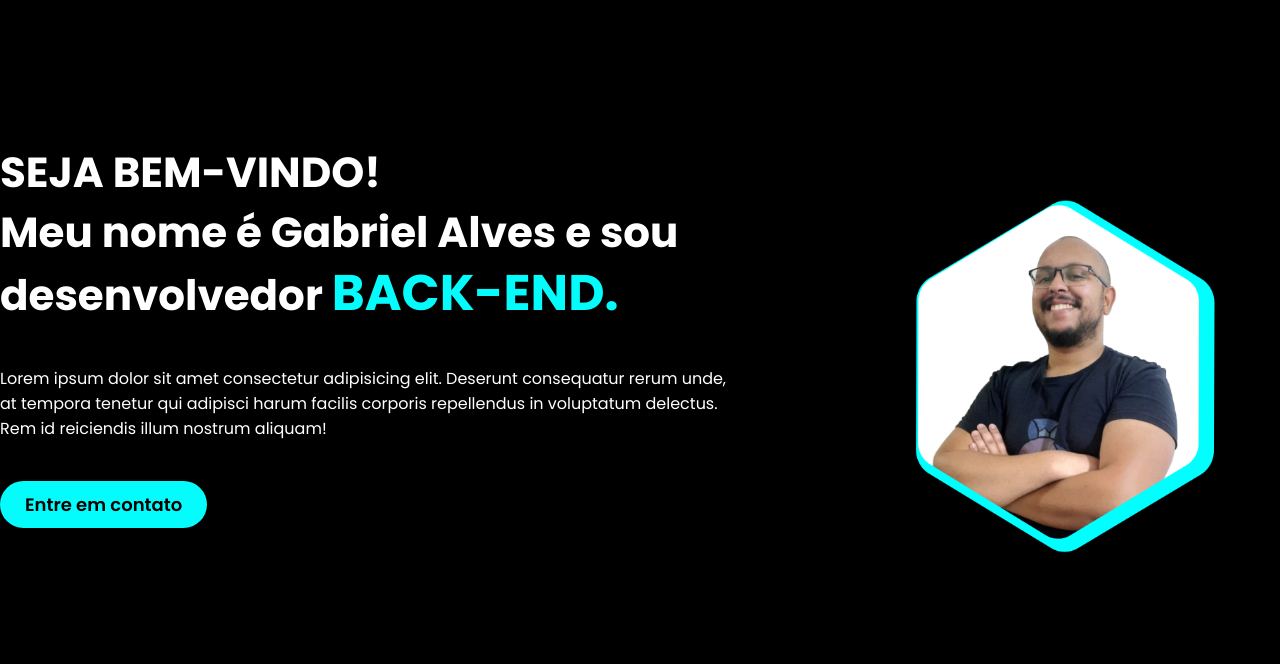
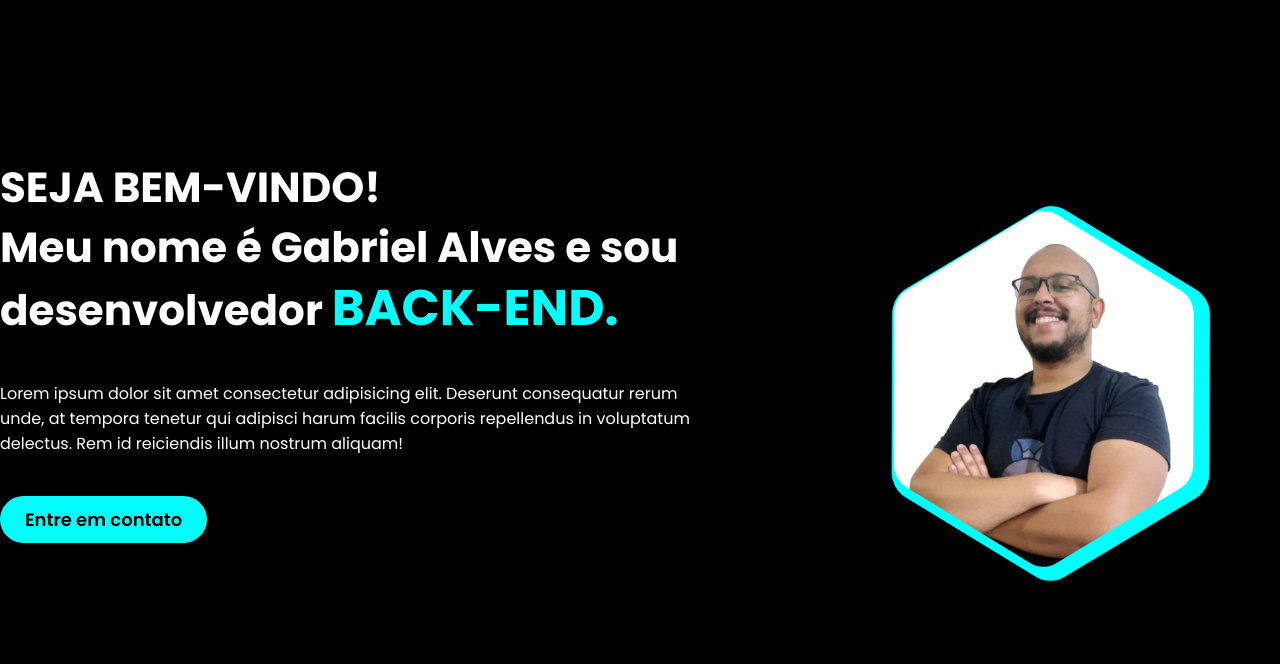
Before and after one commit to Gabriel-Alves-TI/gabriel-alves-ti.github.io, a plain HTML site: page index.html in a window 1280 px wide. Shown: the part 136-800 px from the top of the page. Drawn offline with nearby package versions, Linux system fonts and the light colour scheme.

Commit message:
Update styles.css

```diff
--- a/styles.css
+++ b/styles.css
@@ -127,7 +127,8 @@ section.topo-do-site .flex{
 }
 
 .topo-do-site img{
-  zoom: 1.5;
+  width: 400px;
+  zoom: 1.2;
 }
 
 /* ESTILO MEUS PROJETOS */
```
